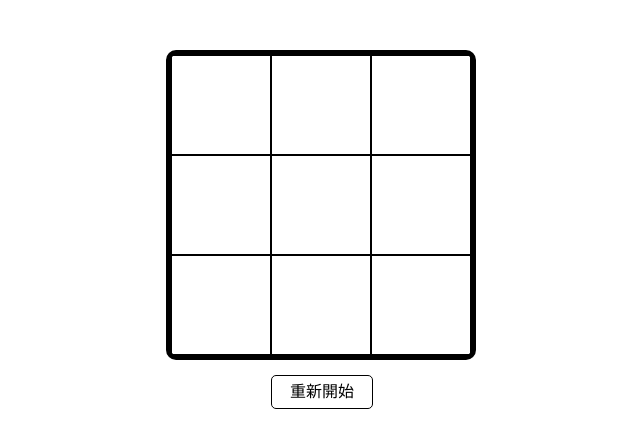
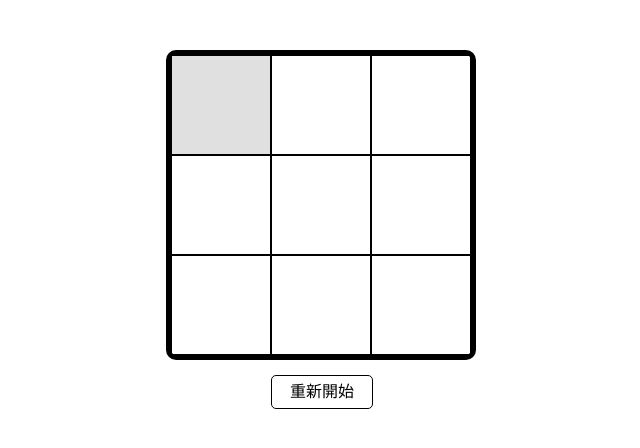
Before and after one commit to nick0622/React-TTT, a plain HTML site: page index.htm in a window 1280 px wide. In both pictures the pointer is over the element 540 px from the left and 105 px from the top of the page. Shown: the whole page, without its empty margins (319-959 px from the left). Drawn offline with nearby package versions, Linux system fonts and the light colour scheme.

Commit message:
Update index.htm

```diff
--- a/index.htm
+++ b/index.htm
@@ -14,7 +14,11 @@
             line-height: 100px;font-size: 50px;text-align: center;
             border: 1px solid black;cursor: pointer;
             display: inline-block;vertical-align: middle;
+            transition: background-color 0.5s;
         }
+        .board>.cell:hover{
+			background-color:#e0e0e0;
+		}
         .line{
             position: absolute;top: 0px;left: 0px;
             width: 300px;height: 300px;
```
